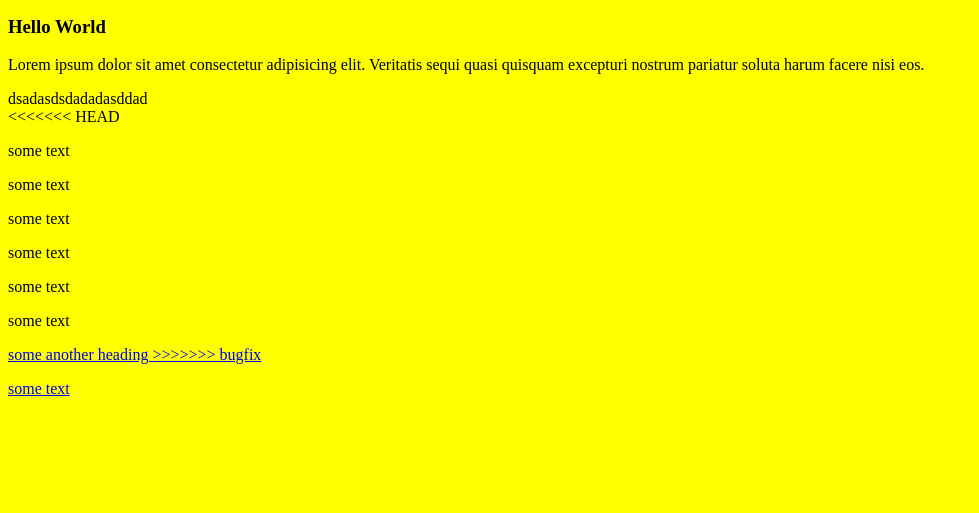
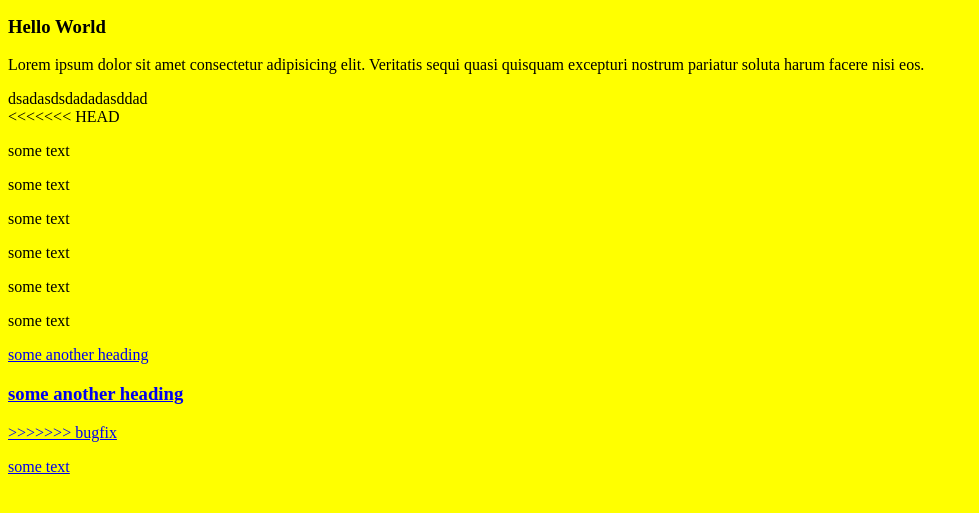
Before and after one commit to LukasHawklight/git-demo, a plain HTML site: page index.html in a window 1280 px wide. Shown: the part 101-614 px from the top of the page, without its empty margins (0-979 px from the left). Drawn offline with Linux system fonts and the light colour scheme.

Commit message:
Added h3 heading

```diff
--- a/index.html
+++ b/index.html
@@ -20,6 +20,7 @@
 <a href="http://"
 =======
 <h2>some another heading</h2>
+<h3>some another heading</h3>
 >>>>>>> bugfix
 <p>some text</p>
 </body>
```
